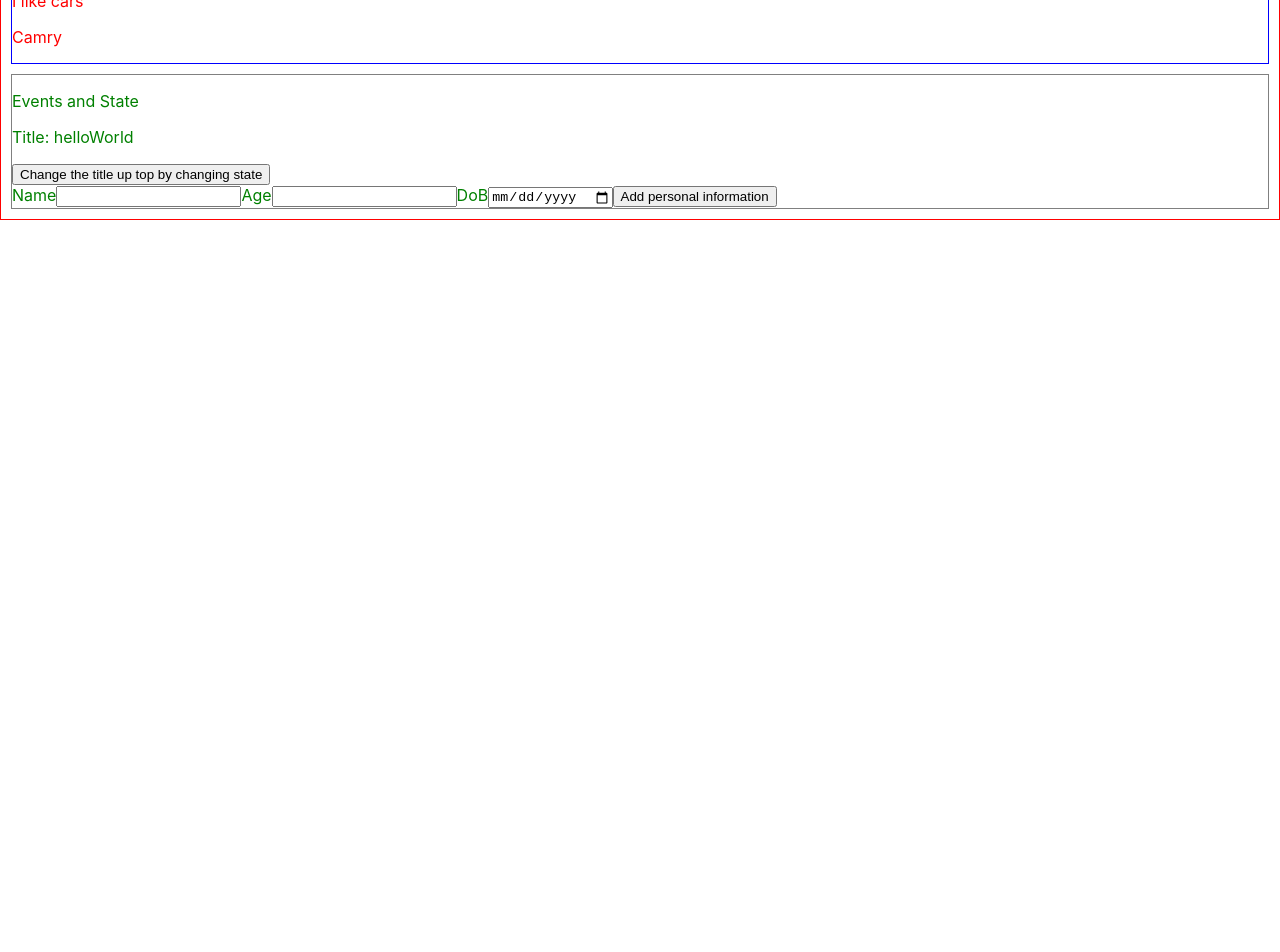
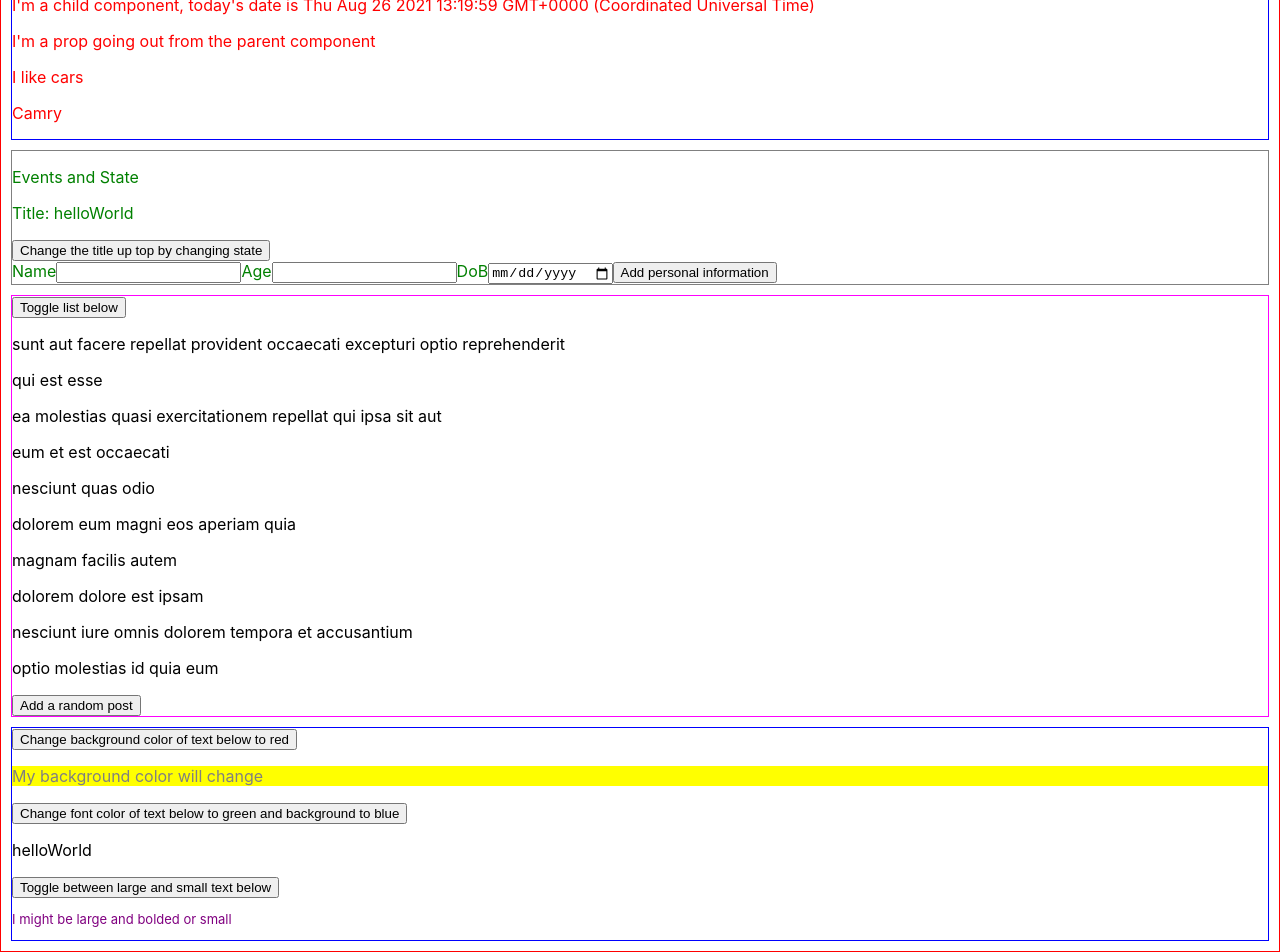
Before and after one commit to refayathaque/supreme-fiesta, a React (Create React App) app: page / in a window 1280 px wide. Shown: the part 181-1133 px from the top of the page. Before the commit the page ends 800 px from the top, so only its background shows below. Built offline with nearby package versions, Linux system fonts and the light colour scheme.

Commit message:
dinner time

```diff
--- a/src/App.js
+++ b/src/App.js
@@ -1,27 +1,44 @@
+import { useState } from "react";
 import ChildComponent from "./components/ChildComponent";
 import EventsAndState from "./components/EventsAndState";
+import ListsAndConditionalContent from "./components/ListsAndConditionalContent";
+import PassingPropsUpToParent from "./components/PassingPropsUpToParent";
+import DynamicStyling from "./components/DynamicStyling";
 
 const divStyle = {
   color: "blue",
   border: "1px solid red",
 };
 
-const aPropStringSample = "I'm a prop coming in from the parent component";
+const aPropStringSample = "I'm a prop going out from the parent component";
+
 const aPropObjectSample = {
   aString: "I like cars",
   anArray: ["Corolla", "Camry", "4Runner"],
 };
 
 const App = () => {
+  const [aPropComingUpFromChild, setPropComingUpFromChild] = useState("");
+
+  const getSomePropFromChild = (propFromChild) => {
+    setPropComingUpFromChild(propFromChild);
+  };
+
   return (
     <div style={divStyle}>
       <p>helloWorld</p>
       <code>hello</code>
+      <p>User thought from child component below: {aPropComingUpFromChild}</p>
+      <PassingPropsUpToParent
+        onSaveSomething={getSomePropFromChild}
+      ></PassingPropsUpToParent>
       <ChildComponent
         aPropString={aPropStringSample}
         aPropObject={aPropObjectSample}
       ></ChildComponent>
       <EventsAndState></EventsAndState>
+      <ListsAndConditionalContent></ListsAndConditionalContent>
+      <DynamicStyling></DynamicStyling>
     </div>
   );
 };
--- /dev/null
+++ b/src/components/DynamicStyling.css
@@ -0,0 +1,15 @@
+.big-text {
+  font-size: large;
+}
+
+.small-text {
+  font-size: small;
+}
+
+.purple-text {
+  color: purple;
+}
+
+.bold-text {
+  font-weight: bold;
+}
--- /dev/null
+++ b/src/components/DynamicStyling.js
@@ -0,0 +1,64 @@
+import { useState } from "react";
+import "./DynamicStyling.css";
+
+const divStyle = {
+  color: "gray",
+  border: "1px solid blue",
+  margin: 10,
+};
+
+const DynamicStyling = (props) => {
+  const [backgroundColor, setBackgroundColor] = useState("yellow");
+  const [textIsGreen, setTextToGreen] = useState(false);
+  const [isLargeText, setIsLargeText] = useState(false);
+
+  const backgroundColorHandler = () => {
+    setBackgroundColor("red");
+  };
+
+  const textColorToGreenHandler = () => {
+    setTextToGreen(true);
+  };
+
+  const textSizeToggleHandler = () => {
+    setIsLargeText(!isLargeText);
+  };
+
+  return (
+    <div style={divStyle}>
+      <button onClick={backgroundColorHandler}>
+        Change background color of text below to red
+      </button>
+      {/* <p style={{ backgroundColor: backgroundColor }}>My background color will change</p> */}
+      <p style={{ backgroundColor }}>My background color will change</p>
+      {/* can also use ternary */}
+      <button onClick={textColorToGreenHandler}>
+        Change font color of text below to green and background to blue
+      </button>
+      <p
+        style={{
+          color: textIsGreen ? "green" : "black",
+          background: textIsGreen ? "salmon" : "white",
+        }}
+      >
+        helloWorld
+      </p>
+      {/* example of setting css classes dynamically */}
+      <button onClick={textSizeToggleHandler}>
+        Toggle between large and small text below
+      </button>
+      <p
+        className={`purple-text ${isLargeText ? "big-text" : "small-text"} ${
+          isLargeText ? "bold-text" : ""
+        }`}
+      >
+        I might be large and bolded or small
+      </p>
+      {/* in this case we need to have the syntax in which we keep the original
+        css class name with the dash (-) because we are operating inside
+        template literals I can be large or small text */}
+    </div>
+  );
+};
+
+export default DynamicStyling;
--- /dev/null
+++ b/src/components/ListsAndConditionalContent.js
@@ -0,0 +1,47 @@
+import { useState } from "react";
+import dummyData from "../dummyData.js";
+
+const divStyle = {
+  color: "black",
+  border: "1px solid fuchsia",
+  margin: 10,
+};
+
+const ListsAndConditionalContent = () => {
+  // example of stateful list
+  const [posts, setPosts] = useState(dummyData);
+
+  const [showList, setShowList] = useState(true);
+
+  const addPostHandler = () => {
+    const post = {
+      id: Math.floor(Math.random() * 10000),
+      title: String(Math.floor(Math.random() * 10000)),
+    };
+    setPosts((prevState) => {
+      return [...prevState, post];
+    });
+  };
+
+  const toggleListHandler = () => {
+    setShowList(!showList);
+  };
+
+  // example of conditional rendering
+  let renderList = <p>You decided to not show a list</p>; // you can assign JSX to variables
+
+  if (showList) {
+    renderList = posts.map((post) => <p key={post.id}>{post.title}</p>);
+    // can also return components instead of JSX
+  }
+
+  return (
+    <div style={divStyle}>
+      <button onClick={toggleListHandler}>Toggle list below</button>
+      {renderList}
+      <button onClick={addPostHandler}>Add a random post</button>
+    </div>
+  );
+};
+
+export default ListsAndConditionalContent;
--- /dev/null
+++ b/src/components/PassingPropsUpToParent.js
@@ -0,0 +1,37 @@
+import { useState } from "react";
+
+const divStyle = {
+  color: "teal",
+  border: "1px solid fuchsia",
+  margin: 10,
+};
+
+const PassingPropsUpToParent = (props) => {
+  const [userThought, setUserThought] = useState("");
+
+  const userThoughChangeHandler = (event) => {
+    setUserThought(event.target.value);
+  };
+
+  const formSubmitHandler = (event) => {
+    event.preventDefault();
+    console.log(userThought);
+    props.onSaveSomething(userThought);
+  };
+
+  return (
+    <div style={divStyle}>
+      <form onSubmit={formSubmitHandler}>
+        <label>Thought</label>
+        <input
+          type="text"
+          value={userThought}
+          onChange={userThoughChangeHandler}
+        ></input>
+        <button>Add a thought</button>
+      </form>
+    </div>
+  );
+};
+
+export default PassingPropsUpToParent;
--- /dev/null
+++ b/src/dummyData.js
@@ -0,0 +1,63 @@
+export default [
+  {
+    userId: 1,
+    id: 1,
+    title:
+      "sunt aut facere repellat provident occaecati excepturi optio reprehenderit",
+    body: "quia et suscipit\nsuscipit recusandae consequuntur expedita et cum\nreprehenderit molestiae ut ut quas totam\nnostrum rerum est autem sunt rem eveniet architecto",
+  },
+  {
+    userId: 1,
+    id: 2,
+    title: "qui est esse",
+    body: "est rerum tempore vitae\nsequi sint nihil reprehenderit dolor beatae ea dolores neque\nfugiat blanditiis voluptate porro vel nihil molestiae ut reiciendis\nqui aperiam non debitis possimus qui neque nisi nulla",
+  },
+  {
+    userId: 1,
+    id: 3,
+    title: "ea molestias quasi exercitationem repellat qui ipsa sit aut",
+    body: "et iusto sed quo iure\nvoluptatem occaecati omnis eligendi aut ad\nvoluptatem doloribus vel accusantium quis pariatur\nmolestiae porro eius odio et labore et velit aut",
+  },
+  {
+    userId: 1,
+    id: 4,
+    title: "eum et est occaecati",
+    body: "ullam et saepe reiciendis voluptatem adipisci\nsit amet autem assumenda provident rerum culpa\nquis hic commodi nesciunt rem tenetur doloremque ipsam iure\nquis sunt voluptatem rerum illo velit",
+  },
+  {
+    userId: 1,
+    id: 5,
+    title: "nesciunt quas odio",
+    body: "repudiandae veniam quaerat sunt sed\nalias aut fugiat sit autem sed est\nvoluptatem omnis possimus esse voluptatibus quis\nest aut tenetur dolor neque",
+  },
+  {
+    userId: 1,
+    id: 6,
+    title: "dolorem eum magni eos aperiam quia",
+    body: "ut aspernatur corporis harum nihil quis provident sequi\nmollitia nobis aliquid molestiae\nperspiciatis et ea nemo ab reprehenderit accusantium quas\nvoluptate dolores velit et doloremque molestiae",
+  },
+  {
+    userId: 1,
+    id: 7,
+    title: "magnam facilis autem",
+    body: "dolore placeat quibusdam ea quo vitae\nmagni quis enim qui quis quo nemo aut saepe\nquidem repellat excepturi ut quia\nsunt ut sequi eos ea sed quas",
+  },
+  {
+    userId: 1,
+    id: 8,
+    title: "dolorem dolore est ipsam",
+    body: "dignissimos aperiam dolorem qui eum\nfacilis quibusdam animi sint suscipit qui sint possimus cum\nquaerat magni maiores excepturi\nipsam ut commodi dolor voluptatum modi aut vitae",
+  },
+  {
+    userId: 1,
+    id: 9,
+    title: "nesciunt iure omnis dolorem tempora et accusantium",
+    body: "consectetur animi nesciunt iure dolore\nenim quia ad\nveniam autem ut quam aut nobis\net est aut quod aut provident voluptas autem voluptas",
+  },
+  {
+    userId: 1,
+    id: 10,
+    title: "optio molestias id quia eum",
+    body: "quo et expedita modi cum officia vel magni\ndoloribus qui repudiandae\nvero nisi sit\nquos veniam quod sed accusamus veritatis error",
+  },
+];
```
Also changed, not shown: src/components/SampleComponent.js (added, +17 -0 lines), 1 other file (tests, documents, lock files or other folders).
